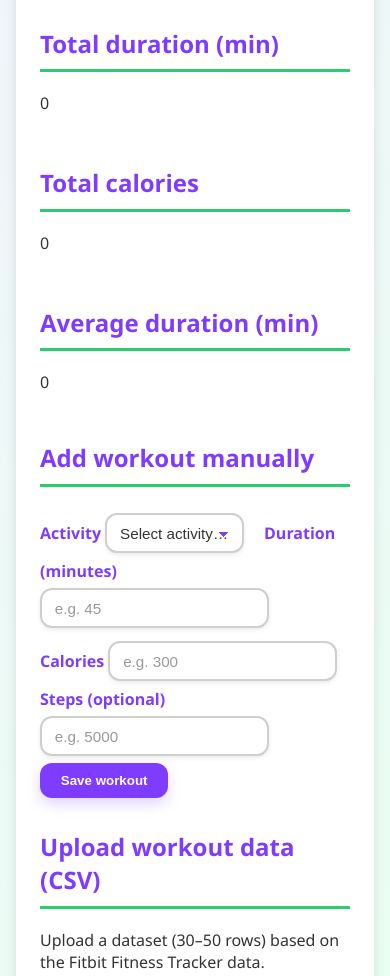
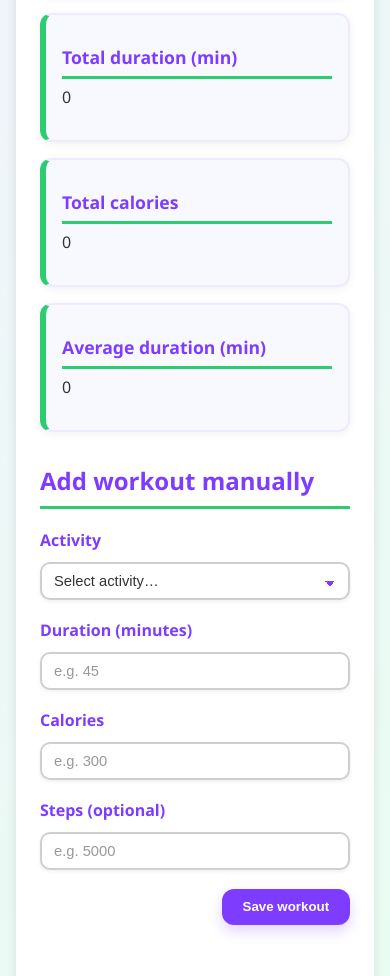
Before and after one commit to Eoghan-OD/GlowPath, a plain HTML site: page index-glowpath.html in a window 390 px wide. Shown: the part 773-1749 px from the top of the page. Drawn offline with nearby package versions, Linux system fonts and the light colour scheme.

Commit message:
Update style-glowpath.css

```diff
--- a/style-glowpath.css
+++ b/style-glowpath.css
@@ -148,6 +148,23 @@ body {
   font-weight: 500;
 }
 
+/* === Fade-in animation for all sections === */
+.glowpath-section {
+  animation: fadeIn 1.5s ease;
+}
+
+@keyframes fadeIn {
+  from {
+    opacity: 0;
+    transform: translateY(100px);
+  }
+  to {
+    opacity: 1;
+    transform: translateY(0);
+  }
+}
+
+
 /* Adjust layout for mobile devices */
 @media (max-width: 600px) {
   .glowpath-main {
@@ -266,14 +283,101 @@ body {
   margin-top: 0.6rem;
 }
 
-/* === Make Manual Workout inputs match the dashed CSV style === */
-#manual-entry .input-group {
-  display: inline-flex;
+/* === Manual workout form – labels left, inputs right, clean layout === */
+
+#manual-input form {
+  display: flex;
   flex-direction: column;
-  align-items: flex-start;
-  gap: 0.35rem;
-  transition: all 0.25s ease;
+  gap: 0.8rem;              /* small vertical spacing between rows */
+  max-width: 620px;
 }
+
+/* Label left / Input right layout */
+#manual-input label {
+  display: flex;
+  align-items: center;
+  justify-content: space-between;
+  gap: 0.8rem;              /* SMALL gap between label + input */
+  font-weight: 600;
+  color: #7d3cff;
+  margin: 0;
+}
+
+/* Inputs on the right */
+#manual-input input,
+#manual-input select {
+  flex: 0 0 58%;            /* input takes a bit more than half */
+  max-width: 360px;
+  appearance: none;
+  border: 2px solid #cfcfcf;
+  border-radius: 10px;
+  padding: 0.55rem 0.75rem;
+  font-size: 0.92rem;
+  color: #333;
+  background-color: #fff;
+  box-shadow: 0 2px 4px rgba(0,0,0,0.06);
+  box-sizing: border-box;
+  transition: border-color 0.2s ease, background-color 0.2s ease, box-shadow 0.2s ease;
+}
+
+/* Hover & Focus */
+#manual-input input:hover,
+#manual-input select:hover,
+#manual-input input:focus,
+#manual-input select:focus {
+  border-color: #2ecc71;
+  background-color: #f3fff6;
+  box-shadow: 0 0 0 3px rgba(46, 204, 113, 0.18);
+  outline: none;
+}
+
+/* Placeholder styling */
+#manual-input input::placeholder {
+  color: #999;
+}
+
+/* Remove arrows on number fields */
+#manual-input input[type="number"] {
+  -moz-appearance: textfield;
+}
+#manual-input input[type="number"]::-webkit-inner-spin-button,
+#manual-input input[type="number"]::-webkit-outer-spin-button {
+  -webkit-appearance: none;
+  margin: 0;
+}
+
+/* Mobile fix: stack label above input */
+@media (max-width: 600px) {
+  #manual-input label {
+    flex-direction: column;
+    align-items: flex-start;
+    gap: 0.3rem;
+  }
+
+  #manual-input input,
+  #manual-input select {
+    flex: 1;
+    max-width: 100%;
+    width: 100%;
+  }
+}
+
+/* Put the Save workout button on the right */
+#manual-input button {
+  align-self: flex-end;
+}
+
+/* Remove spin buttons from number fields */
+#manual-input input[type="number"] {
+  -moz-appearance: textfield;
+}
+
+#manual-input input[type="number"]::-webkit-outer-spin-button,
+#manual-input input[type="number"]::-webkit-inner-spin-button {
+  -webkit-appearance: none;
+  margin: 0;
+}
+
 
 /* Default label + input style */
 #manual-entry .input-group label {
@@ -334,7 +438,8 @@ body {
   margin-top: 1rem;
 }
 
-.metric-card {
+.metric-card,
+.summary-card {
   background: #f8f9ff;
   border: 2px solid #f0eaff;
   border-left: 6px solid #2ecc71;
@@ -343,20 +448,37 @@ body {
   box-shadow: 0 2px 8px rgba(0,0,0,0.06);
   transition: transform 0.2s ease;
 }
-.metric-card:hover {
+
+.metric-card:hover,
+.summary-card:hover {
   transform: translateY(-2px);
 }
+
 .metric-label {
   display: block;
   font-size: 0.9rem;
   color: #6a2edb;
   margin-bottom: 0.35rem;
 }
+
 .metric-value {
-  font-size: 1.4rem;
+  font-size: 0.4rem;
   font-weight: 800;
   color: #2ecc71;
 }
+
+.summary-card h2,
+.summary-card h3 {
+  font-size: 1.1rem;      /* smaller title */
+  margin-bottom: 0.3rem;
+}
+
+.summary-card p {
+  font-size: 1rem;        /* normal number size */
+  margin-top: 0.4rem;
+}
+
+
 
 /* Back to Top button */
 #backToTop {
```
